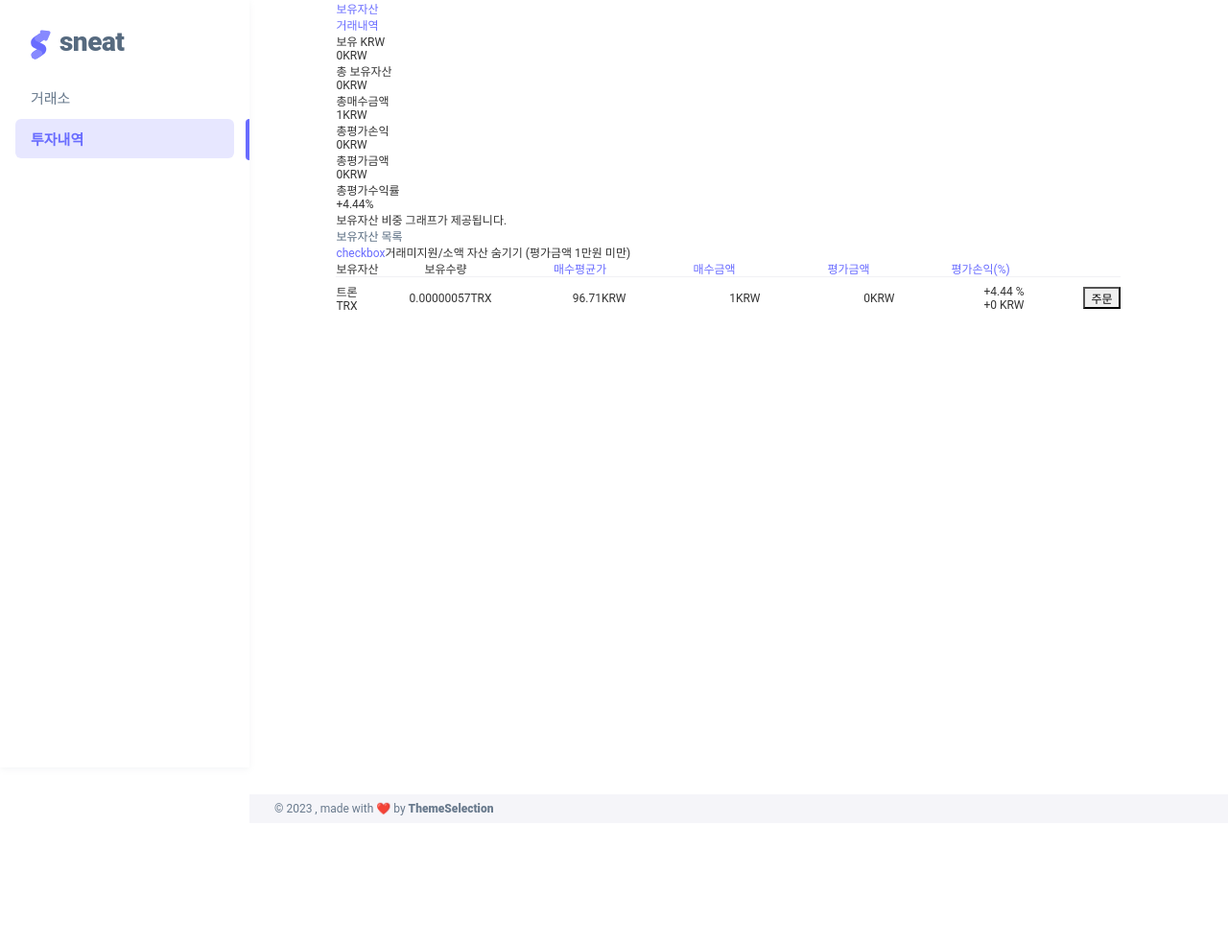
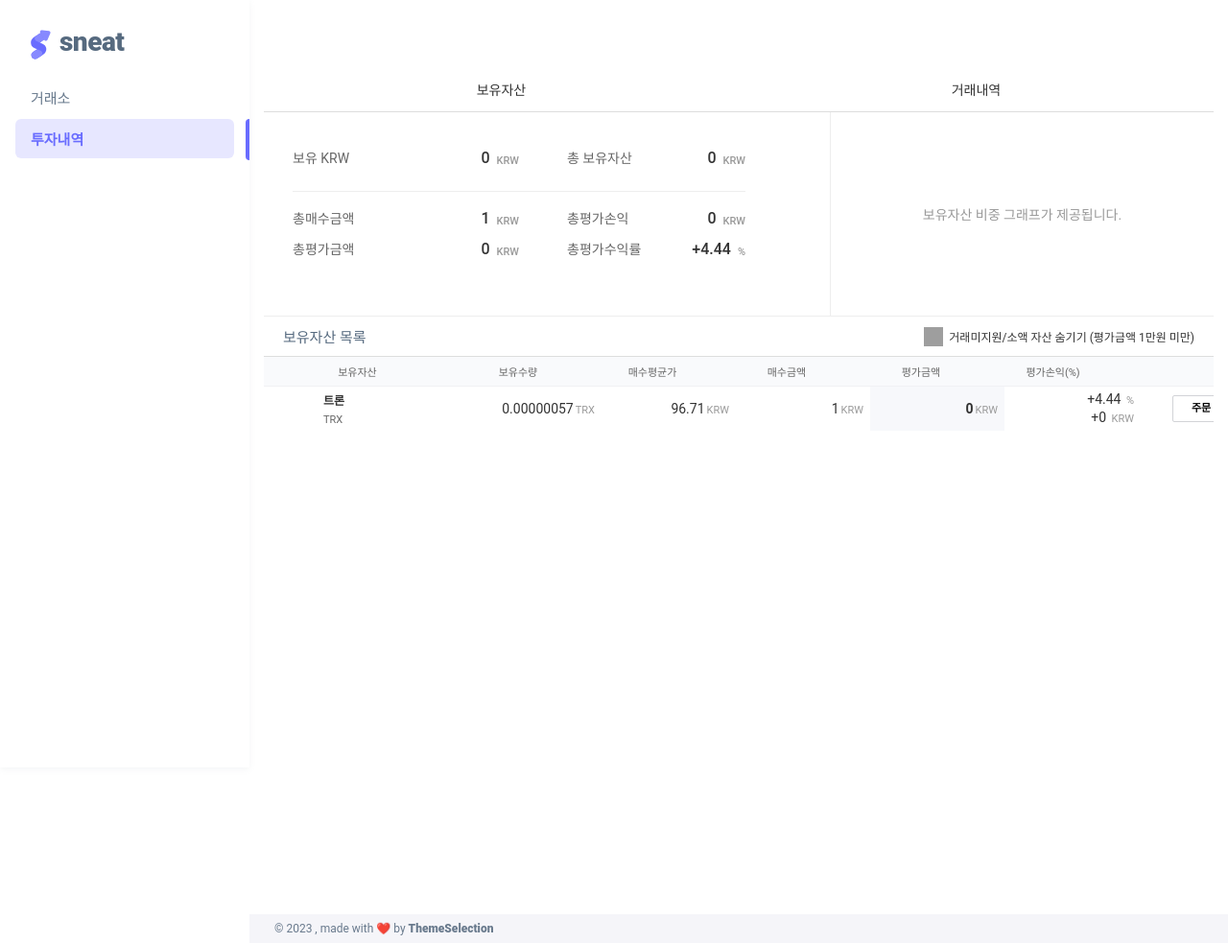
Before and after one commit to lmj00/upbit-project, a Django app: template simulated_trade/templates/simulated_trade/balance.html in a window 1280 px wide. Shown: the whole page at 96% size. Before the commit the page ends 850 px from the top, so only its background shows below. Run offline with Django 4.2, Linux system fonts and the light colour scheme; the template is opened without the code that fills it, so the values that code supplies are empty; parts of the project's set-up code (start-up, migrations or seed data) failed here and were passed over; some libraries are stand-ins or nearby versions; grey boxes are pictures that could not be loaded.

Commit message:
design: 투자내역 css 추가

```diff
--- a/static/assets/css/custom.css
+++ b/static/assets/css/custom.css
@@ -105,3 +105,291 @@ td.rAlign p i {
     font-size: 11px;
     letter-spacing: 0;
 }
+
+section.ty01 {
+    float: left;
+    width: 990px;
+    padding-top: 72px;
+}
+
+section article {
+    float: left;
+    width: 100%;
+    margin-bottom: 10px;
+    background-color: #fff;
+}
+
+.tab__list {
+    display: flex;
+}
+
+.tab__item {
+    flex: 1;
+}
+
+.tab__item__link {
+    display: block;
+    box-sizing: border-box;
+    width: 100%;
+    height: 45px;
+    border-bottom: 1px solid #ddd;
+    line-height: 45px;
+    color: #333;
+    font-size: 14px;
+    font-weight: 500;
+    text-align: center;
+}
+
+.MyTrade {
+    height: 826px;
+}
+
+.TradeState__section--amount {
+    width: 590px;
+    padding: 25px 30px;
+}
+
+.TradeState__section {
+    float: left;
+    height: 212px;
+    box-sizing: border-box;
+}
+
+.TradeAmount {
+    margin-bottom: 28px;
+}
+
+.TradeAmount__row--total {
+    margin-top: 0;
+    margin-bottom: 5px;
+    padding-bottom: 25px;
+    border-bottom: 1px solid #eee;
+}
+
+.TradeAmount__row {
+    display: table;
+    float: left;
+    width: 236px;
+    margin-top: 12px;
+}
+
+.TradeAmount__TitleCell {
+    display: table-cell;
+}
+
+.TradeAmount__title {
+    font-size: 14px;
+    color: #666;
+}
+
+.TradeAmount__CountCell {
+    display: table-cell;
+    text-align: right;
+}
+
+.TradeAmount__count--total {
+    font-size: 20px;
+}
+
+.TradeAmount__count {
+    font-size: 16px;
+    font-weight: 500;
+}
+
+.TradeAmount__unit {
+    display: inline-block;
+    padding-left: 7px;
+    vertical-align: bottom;
+    font-size: 11px;
+    color: #999;
+}
+
+.TradeAmount__row:nth-child(even) {
+    padding-left: 50px;
+}
+
+.TradeGraph {
+    position: relative;
+    height: 100%;
+}
+
+.TradeState__section {
+    float: left;
+    height: 212px;
+    box-sizing: border-box;
+}
+
+.TradeState__section--graph {
+    width: 400px;
+    border-left: 1px solid #eee;
+}
+
+.TradeGraph__EmptyText {
+    position: absolute;
+    left: 50%;
+    top: 50%;
+    transform: translate(-50%, -50%);
+    width: 100%;
+    padding: 20px;
+    text-align: center;
+    font-size: 14px;
+    color: #999;
+    box-sizing: border-box;
+}
+
+.AmountTable__Header {
+    border-top: 1px solid #eee;
+    display: flex;
+    height: 42px;
+    padding: 0px 20px;
+    box-sizing: border-box;
+    align-items: center;
+}
+
+.AmountTable__HeadTable, .AmountTable__BodyTable {
+    width: 100%;
+}
+
+.AmountTable__title {
+    font-size: 15px;
+    font-weight: 500;
+    flex: 1;
+}
+
+.AmountTable__option {
+    flex: 1;
+    text-align: right;
+}
+
+.AmountTable__option .chkB {
+    text-align: left;
+    display: inline-block;
+    box-sizing: border-box;
+}
+
+.AmountTable__option .chkB a {
+    display: inline-block;
+    width: 20px;
+    height: 20px;
+    background: url(https://cdn.upbit.com/upbit-web/images/bg.feb3506.png) -120px -50px no-repeat;
+    overflow: hidden;
+    text-indent: -999em;
+    vertical-align: middle;
+}
+
+.AmountTable__option .chkB label {
+    display: inline-block;
+    vertical-align: middle;
+    margin-left: 6px;
+}
+
+.AmountTable__option .chkB__label {
+    font-size: 12px;
+    color: #333;
+}
+
+section article table {
+    width: 100%;
+}
+
+.AmountTable__HeadTable {
+    border-top: 1px solid #ddd;
+}
+
+section article table thead th {
+    height: 30px;
+    background-color: #f9fafc;
+    color: #666;
+    font-family: "Roboto","Noto Sans KR","Dotum",돋움,"sans-serif",Arial,Helvetica;
+    font-size: 11px;
+}
+
+section article table thead th a {
+    color: #666;
+}
+
+.AmountTable__HeadTable__wrap--nftInfoActive, .AmountTable__BodyTable__wrap--nftInfoActive {
+    height: 480px;
+    overflow: auto;
+}
+
+section article table .AmountTable__cell:first-child {
+    padding-left: 20px;
+}
+
+section article table td:first-child {
+    padding-left: 14px;
+    text-align: inherit;
+}
+
+section article table .AmountTable__cell {
+    height: auto;
+}
+
+.AmountTable__logo {
+    position: absolute;
+    left: 20px;
+    top: 18px;
+    width: 26px;
+    height: 26px;
+    background-position: center;
+    background-size: cover;
+    background-repeat: no-repeat;
+}
+
+.AmountTable__name {
+    padding-left: 42px;
+    font-size: 12px;
+    font-weight: 600;
+}
+
+.AmountTable__SubName {
+    padding-top: 6px;
+    font-size: 11px;
+    color: #666;
+    font-weight: 400;
+}
+
+.AmountTable__count:first-child, .AmountTable__calculate:first-child {
+    padding-top: 0;
+}
+
+.AmountTable__count, .AmountTable__calculate {
+    padding-top: 3px;
+    font-size: 14px;
+    word-break: keep-all;
+    word-wrap: break-word;
+    text-align: right;
+}
+
+.AmountTable__unit {
+    display: inline-block;
+    padding-left: 2px;
+    font-size: 11px;
+    color: #999;
+    font-weight: 400;
+}
+
+.AmountTable__cell--BetweenSpace7 {
+    padding: 15px 7px;
+}
+
+.AmountTable__cell.selected {
+    background-color: #f7f8fb;
+    font-weight: 600;
+}
+
+.AmountTable__OrderBtn {
+    display: inline-block;
+    min-width: 60px;
+    line-height: 26px;
+    padding: 0 10px 0 10px;
+    background: #fff;
+    border: 1px solid #d2d3d7;
+    border-radius: 2px;
+    position: relative;
+    box-sizing: border-box;
+    font-size: 11px;
+    font-weight: 600;
+    cursor: pointer;
+}
```
